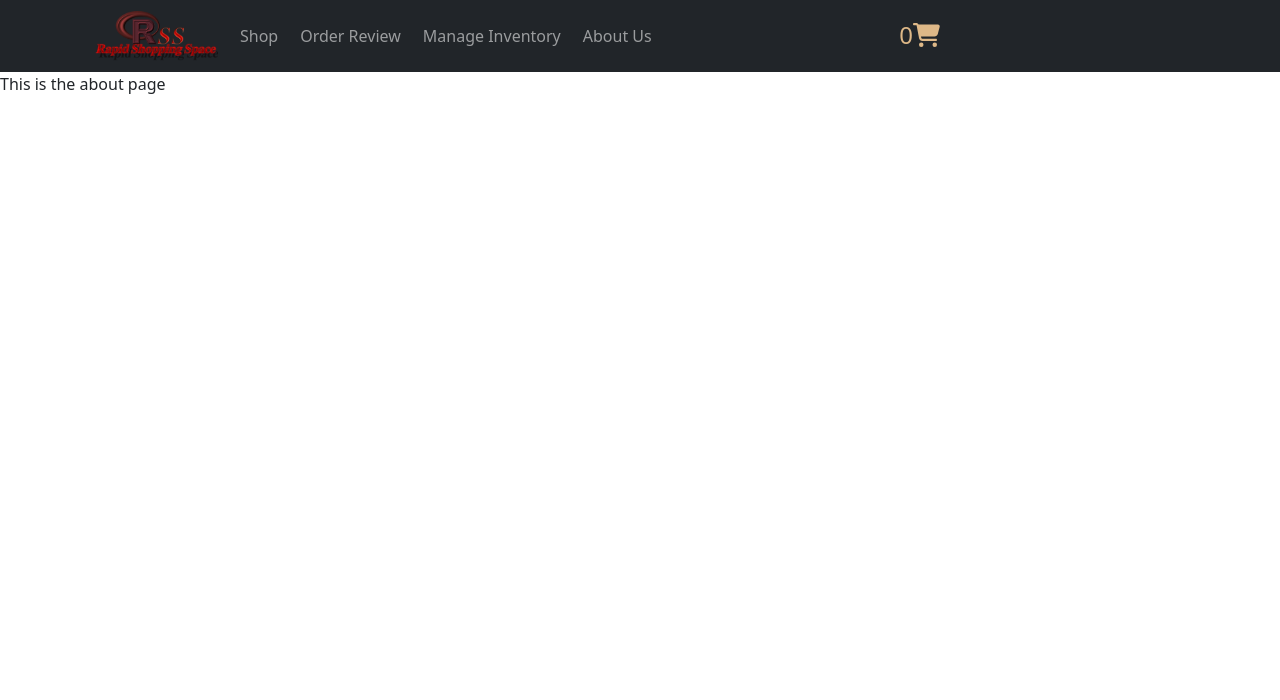
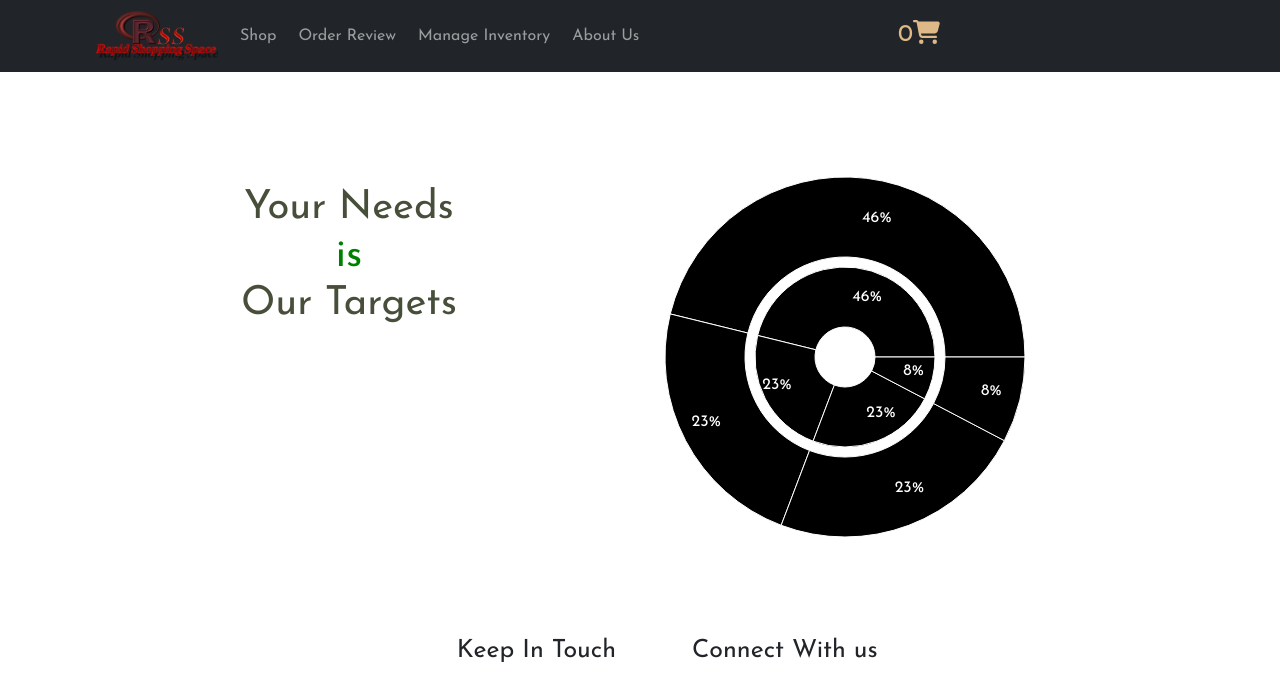
Before and after one commit to mahmudul607/rapid-shopping-space, a React (Create React App) app: page /About in a window 1280 px wide. Shown: the top 700 px of the page. Built offline with nearby package versions, Linux system fonts and the light colour scheme.

Commit message:
added rechart about

```diff
--- a/package.json
+++ b/package.json
@@ -16,8 +16,10 @@
     "react": "^18.2.0",
     "react-bootstrap": "^2.7.0",
     "react-dom": "^18.2.0",
+    "react-icons": "^4.7.1",
     "react-router-dom": "^6.7.0",
     "react-scripts": "^2.1.3",
+    "recharts": "^2.3.2",
     "sort-by": "^1.2.0",
     "web-vitals": "^2.1.4"
   },
--- a/src/App.css
+++ b/src/App.css
@@ -1,3 +1,8 @@
+@import url('https://fonts.googleapis.com/css?family=Josefin+Sans');
+body {
+    font-family: 'Josefin Sans', cursive;
+  }
+
 .App-link {
   color: #61dafb;
 }
--- a/src/components/About/About.css
+++ b/src/components/About/About.css
@@ -0,0 +1,61 @@
+@import url('https://fonts.googleapis.com/css?family=Josefin+Sans');
+body {
+    font-family: 'Josefin Sans', cursive;
+  }
+.about-body .Chart-section{
+    margin: auto;
+
+}
+.about-text{
+    margin: auto;
+    height: 70vh;
+    padding: 10%;
+    color: rgb(71, 78, 58);
+    text-align: center;
+    align-items: center;
+
+}
+
+.about-text span{
+    color: green;
+}
+.contact-text{
+    text-align: right;
+}
+.contact-method{
+    text-align: left;
+
+}
+.contact-method ul li, .contact-text{
+    font-size: 25px;
+}
+
+.contact-method .dropdown{
+    position: relative;
+    display: inline-block;
+    height: 100%;
+    width: 100%;
+    margin-top: 0 !important;
+
+}
+
+.contact-method .dropdown .dropdown-content{
+    display: none;
+    position: absolute;
+    background: #f9f9f9;
+    z-index: 1;
+    height: 50px;
+    box-shadow: 10px 2px 10px gray;
+    padding: 12px 12px;
+
+
+}
+.contact-method .dropdown:hover .dropdown-content {
+    display: flex;
+    flex-direction: row !important;
+  }
+  li{
+    list-style: none;
+    margin-left: 20px;
+
+  }
--- a/src/components/About/About.js
+++ b/src/components/About/About.js
@@ -1,10 +1,40 @@
 import React from 'react';
+import { Col, Container, Row } from 'react-bootstrap';
+import Chart from '../Chart/Chart';
+import './About.css';
+import { FaFacebook, FaLinkedinIn, FaEnvelope, FaPhone } from "react-icons/fa";
+
+
 
 const About = () => {
     return (
-        <div>
-            This is the about page
-        </div>
+        <Container>
+            <Row className='about-body'>
+                <Col className='about-text' lg={6}>
+                    <h1>Your Needs <br /><span>is</span><br /> Our Targets</h1>
+                </Col>
+                <Col className='Chart-section' lg={6}><Chart></Chart></Col>
+            </Row>
+            <Row>
+                <Col className='contact-text'>Keep In Touch</Col>
+                <Col className='contact-method'>
+                    <ul className='dropdown'>
+                        <li>Connect With us
+                            <ul className='dropdown-content'>
+                                <li><a href="https://www.facebook.com/cse.md.mahmudul.h/"><FaFacebook/></a></li>
+                                <li><a href=""><FaLinkedinIn/></a></li>
+                                <li><a href=""><FaEnvelope/></a></li>
+                                <li><a href="#" title='01797692607'><FaPhone/></a></li>
+                            </ul>
+                        </li>
+
+                    </ul>
+                </Col>
+            </Row>
+
+        </Container>
+
+
     );
 };
 
--- /dev/null
+++ b/src/components/Chart/Chart.js
@@ -0,0 +1,79 @@
+import React from 'react';
+import { PieChart, Pie, Cell} from 'recharts';
+
+const Chart = () => {
+    const data = [
+        { name: 'Group A', value: 600 },
+        { name: 'Group B', value: 300 },
+        { name: 'Group C', value: 300 },
+        { name: 'Group D', value: 100 },
+      ];
+    const data1 = [
+        { name: 'Group A', value: 600 },
+        { name: 'Group B', value: 300 },
+        { name: 'Group C', value: 300 },
+        { name: 'Group D', value: 100 },
+      ];
+      const COLORS = ['#0088FE', '#00C49F', '#FFBB28', '#FF8042'];
+
+
+
+
+const RADIAN = Math.PI / 180;
+const renderCustomizedLabel = ({ cx, cy, midAngle, innerRadius, outerRadius, percent}) => {
+  const radius = innerRadius + (outerRadius - innerRadius) * 0.5;
+  const x = cx + radius * Math.cos(-midAngle * RADIAN);
+  const y = cy + radius * Math.sin(-midAngle * RADIAN);
+
+  return (
+    <text x={x} y={y} fill="white" textAnchor={x > cx ? 'start' : 'end'} dominantBaseline="central">
+      {`${(percent * 100).toFixed(0)}%`}
+    </text>
+  );
+};
+
+    return (
+        <PieChart width={400} height={400}>
+      <Pie
+        data={data}
+        cx={200}
+        cy={200}
+        labelLine={false}
+        label={renderCustomizedLabel}
+        outerRadius={90}
+        innerRadius={30}
+
+        fill="#8884d8"
+        dataKey="value"
+      >
+        {data.map((index) => (
+          <Cell key={`cell-${index}`} fill={COLORS[index % COLORS.length]} />
+
+        ))}
+      </Pie>
+      <Pie
+        data={data1}
+        cx={200}
+        cy={200}
+        labelLine={false}
+        label={renderCustomizedLabel}
+        outerRadius={180}
+        innerRadius={100}
+        fill=""
+        dataKey="value"
+
+
+      >
+
+        {data1.map((index) => (
+          <Cell key={`cell-${index}`} fill={COLORS[index % COLORS.length]} />
+
+        ))}
+
+      </Pie>
+
+    </PieChart>
+    );
+};
+
+export default Chart;
```
Also changed, not shown: src/components/Chart/Chart.css (added), 1 other file (tests, documents, lock files or other folders).
